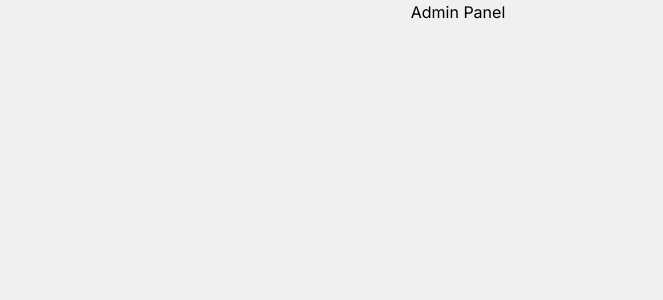
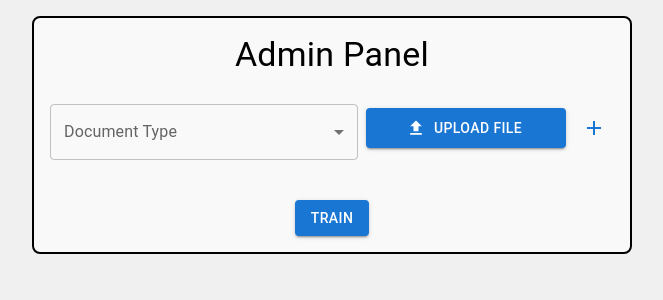
Before and after one commit to Grinzypino/ai-copilot-UI, a Next.js app: page /admin in a window 1280 px wide. Shown: the top 300 px of the page, without its empty margins (182-845 px from the left). Built offline with nearby package versions, Linux system fonts and the light colour scheme.

Commit message:
feat: Added Admin Page

```diff
--- a/app/admin/page.tsx
+++ b/app/admin/page.tsx
@@ -1,7 +1,126 @@
-"use client"
+// pages/admin.tsx
+"use client";
 
-export default function Home(){
-  return(
-    <h1> Admin Panel</h1>
-  )
-  }
+import React, { useState } from 'react';
+import { Container, Box, TextField, IconButton, Button, Typography, Select, MenuItem, FormControl, InputLabel, SelectChangeEvent } from '@mui/material';
+import AddIcon from '@mui/icons-material/Add';
+import RemoveIcon from '@mui/icons-material/Remove';
+import UploadIcon from '@mui/icons-material/Upload';
+import './styles.css';
+
+const predefinedTypes = ['Civil Law', 'Criminal Law', 'Land Cases', 'Marriage Cases', 'Writ Petition', 'Custom'];
+
+export default function AdminPanel() {
+  const [inputFields, setInputFields] = useState<Array<{ type: string; customType: string; file: File | null }>>([
+    { type: '', customType: '', file: null },
+  ]);
+
+  const handleAddField = () => {
+    setInputFields([...inputFields, { type: '', customType: '', file: null }]);
+  };
+
+  const handleRemoveField = (index: number) => {
+    const values = [...inputFields];
+    values.splice(index, 1);
+    setInputFields(values);
+  };
+
+  const handleTypeChange = (index: number, event: SelectChangeEvent<string>) => {
+    const values = [...inputFields];
+    values[index].type = event.target.value as string;
+    if (event.target.value !== 'Custom') {
+      values[index].customType = '';
+    }
+    setInputFields(values);
+  };
+const handleCustomTypeChange = (index: number, event: React.ChangeEvent<HTMLInputElement>) => {
+  const values = [...inputFields];
+  values[index].customType = (event.target as HTMLInputElement).value;
+  setInputFields(values);
+};
+
+  const handleFileChange = (index: number, event: React.ChangeEvent<HTMLInputElement>) => {
+    const values = [...inputFields];
+    if (event.target.files) {
+      values[index].file = event.target.files[0];
+    }
+    setInputFields(values);
+  };
+
+  const handleTrain = () => {
+    console.log('Training with the following data:', inputFields);
+
+  };
+
+  return (
+    <Container maxWidth="md" className="container">
+      <Box className="box">
+        <Typography variant="h4" gutterBottom>
+          Admin Panel
+        </Typography>
+        {inputFields.map((inputField, index) => (
+          <Box key={index} className="inputRow">
+            <FormControl variant="outlined" fullWidth margin="normal">
+              <InputLabel>Document Type</InputLabel>
+              <Select
+                value={inputField.type}
+                onChange={(event) => handleTypeChange(index, event)}
+                label={`Document Type`}
+              >
+                {predefinedTypes.map((type) => (
+                  <MenuItem key={type} value={type}>
+                    {type}
+                  </MenuItem>
+                ))}
+              </Select>
+            </FormControl>
+            {inputField.type === 'Custom' && (
+              <TextField
+                label="Custom Type"
+                variant="outlined"
+                value={inputField.customType}
+               onChange={(event) => handleCustomTypeChange(index, event as React.ChangeEvent<HTMLInputElement>)}
+                fullWidth
+                margin="normal"
+              />
+            )}
+            <input
+              type="file"
+              id={`file-input-${index}`}
+              style={{ display: 'none' }}
+            onChange={(event) => handleFileChange(index, event as React.ChangeEvent<HTMLInputElement>)}
+            />
+            <label htmlFor={`file-input-${index}`}>
+              <Button
+                variant="contained"
+                component="span"
+                startIcon={<UploadIcon />}
+                className="uploadButton"
+              >
+                {inputField.file ? 'Edit File' : 'Upload File'}
+              </Button>
+            </label>
+            {inputField.file && (
+              <Typography variant="body2" className="fileName">
+                {inputField.file.name}
+              </Typography>
+            )}
+            <IconButton onClick={handleAddField} color="primary">
+              <AddIcon />
+            </IconButton>
+            {inputFields.length > 1 && (
+              <IconButton onClick={() => handleRemoveField(index)} color="secondary">
+                <RemoveIcon />
+              </IconButton>
+            )}
+          </Box>
+        ))}
+        <Box className="trainButton">
+          <Button variant="contained" color="primary" onClick={handleTrain}>
+            Train
+          </Button>
+        </Box>
+      </Box>
+    </Container>
+  );
+}
--- /dev/null
+++ b/app/admin/styles.css
@@ -0,0 +1,78 @@
+.container {
+  display: flex;
+  flex-direction: column;
+  align-items: center;
+  justify-content: center;
+  min-height: 100vh;
+  padding: 16px;
+}
+
+.box {
+  width: 100%;
+  max-width: 600px;
+  border: 2px solid black;
+  padding: 16px;
+  border-radius: 8px;
+  background-color: #f9f9f9;
+  display: flex;
+  flex-direction: column;
+  align-items: center;
+}
+
+.inputRow {
+  display: flex;
+  align-items: center;
+  width: 100%;
+  gap: 8px;
+  margin-bottom: 16px;
+}
+
+.uploadButton {
+  width: 200px;
+  height: 40px;
+  border: 1px solid black;
+  background-color: aqua;
+  color: rgb(0, 0, 0);
+  border-radius: 0;
+  cursor: pointer;
+  margin: 10px;
+  display: flex;
+  align-items: center;
+  justify-content: center;
+  font-size: 16px;
+}
+
+.uploadButton:hover {
+  background-color: aqua;
+}
+
+.fileName {
+  margin-left: 20px;
+  margin-right: 20px;
+  font-size: 14px;
+  color: #333;
+}
+
+.trainButton {
+  margin-top: 16px;
+  width: 100%;
+  display: flex;
+  justify-content: center;
+}
+
+@media (max-width: 600px) {
+  .inputRow {
+    flex-direction: column;
+    align-items: flex-start;
+  }
+
+  .uploadButton {
+    width: 100%;
+    height: auto;
+  }
+
+  .fileName {
+    margin-left: 0;
+    margin-top: 8px;
+  }
+}
--- a/app/layout.tsx
+++ b/app/layout.tsx
@@ -5,7 +5,7 @@ import "./globals.css";
 const inter = Inter({ subsets: ["latin"] });
 
 export const metadata: Metadata = {
-  title: "Create Next App",
+  title: "AI- Copilot",
   description: "Generated by create next app",
 };
 
--- a/package.json
+++ b/package.json
@@ -11,6 +11,7 @@
   "dependencies": {
     "@emotion/react": "^11.11.4",
     "@emotion/styled": "^11.11.5",
+    "@mui/icons-material": "^5.16.1",
     "@mui/material": "^5.16.1",
     "next": "14.2.5",
     "react": "^18",
```
Also changed, not shown: 1 other file (tests, documents, lock files or other folders).
